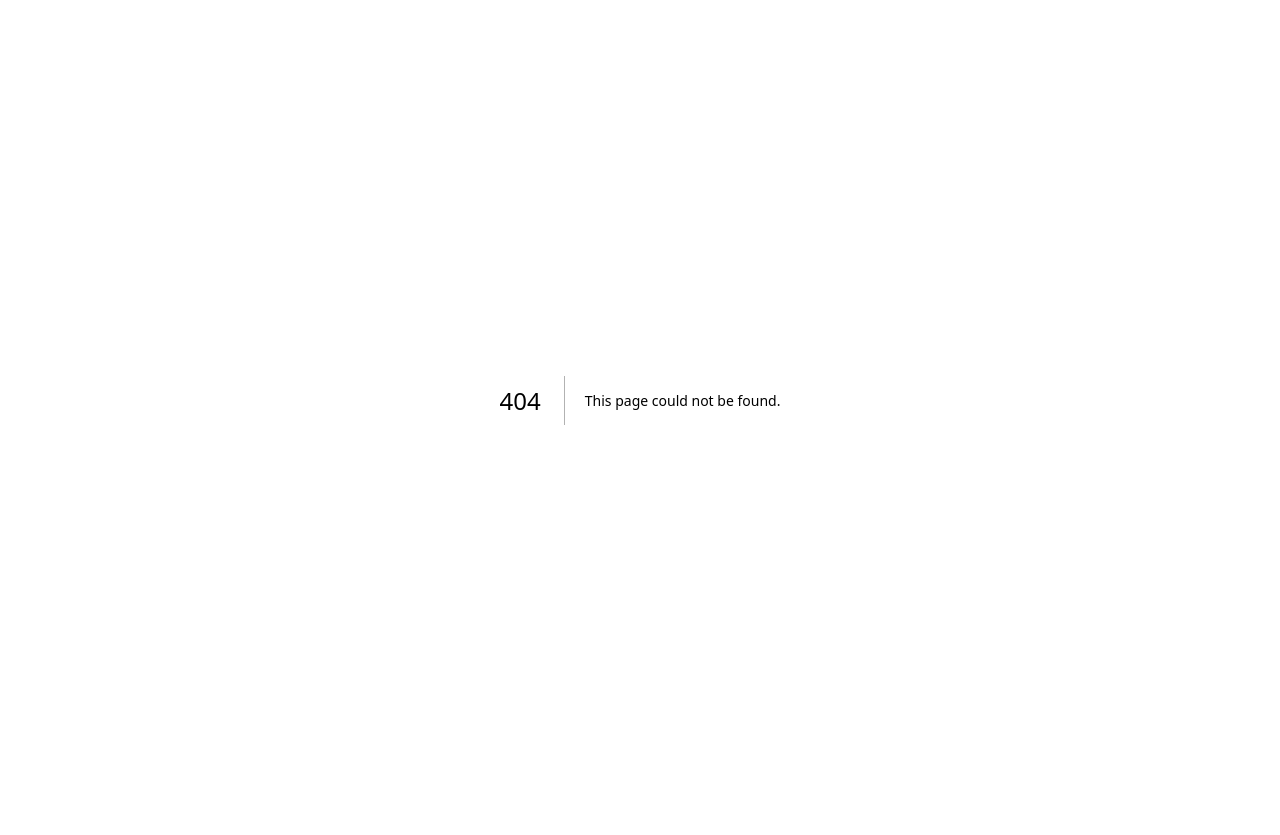
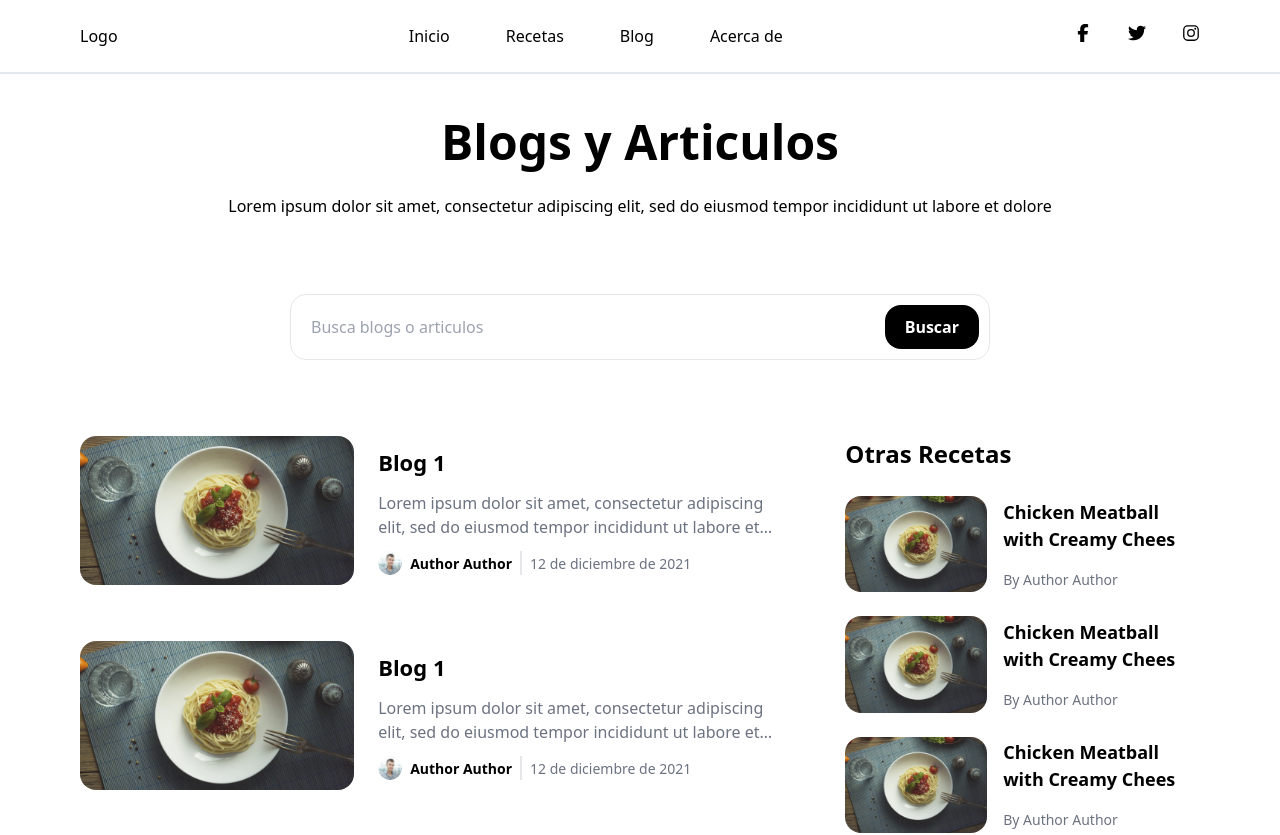
Before and after one commit to AbrahamOrtega/food-app, a Next.js app: page /blogs in a window 1280 px wide. Before the commit this address had no page. Shown: the top 835 px of the page. Before the commit the page ends 800 px from the top, so only its background shows below. Built offline with nearby package versions, Linux system fonts and the light colour scheme.

Commit message:
blogs list

```diff
--- a/components/Footer.tsx
+++ b/components/Footer.tsx
@@ -14,12 +14,12 @@ export default function Footer() {
               Lorem ipsum dolor sit amet, consectetuipisicing elit,
             </p>
           </div>
-          <ul className="flex w-full flex-raw justify-between text-[16px] font-medium lg:w-1/3">
+          <ul className="flex w-full flex-raw justify-between text-[14px] font-medium lg:w-1/3">
             <li>
               <Link href="/recipes">Recetas</Link>
             </li>
             <li>
-              <Link href="/blog">Blog</Link>
+              <Link href="/blogs">Blog</Link>
             </li>
             <li>
               <Link href="/contact">Contacto</Link>
--- a/components/Navbar.tsx
+++ b/components/Navbar.tsx
@@ -26,7 +26,7 @@ export default function Navbar() {
             <Link href={"/recipes"}>Recetas</Link>
           </li>
           <li>
-            <Link href={"/blog"}>Blog</Link>
+            <Link href={"/blogs"}>Blog</Link>
           </li>
           <li>
             <Link href={"/about"}>Acerca de</Link>
@@ -69,7 +69,7 @@ export default function Navbar() {
               <li className="w-full flex">
                 <Link
                   className="w-full flex justify-center py-[10px]"
-                  href={"/blog"}
+                  href={"/blogs"}
                 >
                   Blog
                 </Link>
--- /dev/null
+++ b/pages/blogs.tsx
@@ -0,0 +1,238 @@
+import Navbar from "@/components/Navbar";
+import Food from "../public/resources/Food.png";
+import Image from "next/image";
+import Author from "../public/resources/author.png";
+import { useState } from "react";
+import SubscribeSection from "@/components/SubscribeSection";
+import Footer from "@/components/Footer";
+
+const blogs = [
+  {
+    id: 1,
+    title: "Blog 1",
+    content:
+      "Lorem ipsum dolor sit amet, consectetur adipiscing elit, sed do eiusmod tempor incididunt ut labore et dolore magna aliqua.",
+    image: Food,
+    author: "Author Author",
+    date: "12 de diciembre de 2021",
+  },
+  {
+    id: 2,
+    title: "Blog 1",
+    content:
+      "Lorem ipsum dolor sit amet, consectetur adipiscing elit, sed do eiusmod tempor incididunt ut labore et dolore magna aliqua.",
+    image: Food,
+    author: "Author Author",
+    date: "12 de diciembre de 2021",
+  },
+  {
+    id: 3,
+    title: "Blog 1",
+    content:
+      "Lorem ipsum dolor sit amet, consectetur adipiscing elit, sed do eiusmod tempor incididunt ut labore et dolore magna aliqua.",
+    image: Food,
+    author: "Author Author",
+    date: "12 de diciembre de 2021",
+  },
+  {
+    id: 4,
+    title: "Blog 1",
+    content:
+      "Lorem ipsum dolor sit amet, consectetur adipiscing elit, sed do eiusmod tempor incididunt ut labore et dolore magna aliqua.",
+    image: Food,
+    author: "Author Author",
+    date: "12 de diciembre de 2021",
+  },
+  {
+    id: 5,
+    title: "Blog 1",
+    content:
+      "Lorem ipsum dolor sit amet, consectetur adipiscing elit, sed do eiusmod tempor incididunt ut labore et dolore magna aliqua.",
+    image: Food,
+    author: "Author Author",
+    date: "12 de diciembre de 2021",
+  },
+  {
+    id: 6,
+    title: "Blog 1",
+    content:
+      "Lorem ipsum dolor sit amet, consectetur adipiscing elit, sed do eiusmod tempor incididunt ut labore et dolore magna aliqua.",
+    image: Food,
+    author: "Author Author",
+    date: "12 de diciembre de 2021",
+  },
+];
+
+const recipesList = [
+  {
+    id: 1,
+    name: "Big and Juicy Wagyu Beef Cheeseburger",
+    img: Food,
+    author: "Author Author",
+    time: "30 Minutos",
+    type: "Snack",
+    fav: false,
+  },
+  {
+    id: 2,
+    name: "Big and Juicy Wagyu Beef Cheeseburger",
+    img: Food,
+    author: "Author Author",
+    time: "30 Minutos",
+    type: "Snack",
+    fav: false,
+  },
+  {
+    id: 3,
+    name: "Big and Juicy Wagyu Beef Cheeseburger",
+    img: Food,
+    author: "Author Author",
+    time: "30 Minutos",
+    type: "Snack",
+    fav: false,
+  },
+  {
+    id: 4,
+    name: "Big and Juicy Wagyu Beef Cheeseburger",
+    img: Food,
+    author: "Author Author",
+    time: "30 Minutos",
+    type: "Snack",
+    fav: false,
+  },
+];
+
+export default function Blogs() {
+  const [recipes, setRecipes] = useState(recipesList);
+  return (
+    <>
+      <Navbar />
+      <div className="w-full flex flex-col px-[20px] gap-y-[32px] md:gap-y-[56px] md:px-[40px] xl:px-[80px] lg:gap-y-[76px]">
+        <div className="flex flex-col text-center mt-[32px] gap-y-[16px]">
+          <h1 className="text-[24px] lg:text-[48px] font-semibold">
+            Blogs y Articulos
+          </h1>
+          <p>
+            Lorem ipsum dolor sit amet, consectetur adipiscing elit, sed do
+            eiusmod tempor incididunt ut labore et dolore
+          </p>
+        </div>
+
+        {/* Search bar */}
+        <div className="flex w-full justify-center">
+          <div className="flex w-full flex-row bg-white p-[10px] rounded-[16px] border max-w-[700px]">
+            <input
+              type="text"
+              placeholder="Busca blogs o articulos"
+              className="w-full p-[10px] text-[12px] lg:text-[16px] outline-none"
+            />
+            <button className="w-fit bg-black py-[10px] px-[20px] rounded-[16px]">
+              <p className="text-white text-[12px] lg:text-[16px] font-semibold">
+                Buscar
+              </p>
+            </button>
+          </div>
+        </div>
+
+        {/* Blogs */}
+        <div className="flex w-full flex-col lg:flex-row gap-y-[24px] lg:gap-x-[56px]">
+          <div className="flex w-full flex-col lg:w-2/3 gap-y-[24px] lg:gap-y-[56px]">
+            {blogs.map((blog) => (
+              <div
+                key={blog.id}
+                className="flex w-full gap-x-[12px] lg:gap-x-[24px]"
+              >
+                <div className="flex w-2/5 rounded-[16px] relative">
+                  <Image
+                    className="absolute h-full w-full object-cover rounded-[16px]"
+                    src={blog.image}
+                    alt="image"
+                  />
+                </div>
+
+                <div className="flex flex-col w-3/5 gap-y-[8px] lg:gap-y-[12px] my-[10px]">
+                  <h3 className="text-[16px] lg:text-[22px] font-semibold line-clamp-1">
+                    {blog.title}
+                  </h3>
+                  <p className="text-[12px] lg:text-[16px] text-gray-500 line-clamp-2">
+                    {blog.content}
+                  </p>
+                  <div className="flex flex-col gap-y-[4px] text-[12px] lg:text-[14px] text-gray-500 lg:flex-row lg:items-center lg:gap-x-[8px]">
+                    <div className="flex flex-row gap-x-[8px] items-center">
+                      <Image
+                        className="rounded-full w-[24px]"
+                        src={Author}
+                        alt="author"
+                      />
+                      <p className="font-semibold text-black">{blog.author}</p>
+                    </div>
+                    <div className="flex h-full w-[2px] bg-gray-200" />
+                    <p className="">{blog.date}</p>
+                  </div>
+                </div>
+              </div>
+            ))}
+          </div>
+          {/* Pagination mobile */}
+          <div className="flex lg:hidden w-full justify-center gap-x-[12px] text-[14px]">
+            <button className="w-fit bg-black text-white px-[16px] py-[8px] rounded-[10px]">
+              <p className="font-semibold">{"1"}</p>
+            </button>
+            <button className="w-fit text-black bg-white border px-[16px] py-[8px] rounded-[10px]">
+              <p className="font-semibold">{"2"}</p>
+            </button>
+            <button className="w-fit text-black bg-white border px-[16px] py-[8px] rounded-[10px]">
+              <p className="font-semibold">{"3"}</p>
+            </button>
+            <button className="w-fit text-black bg-white border px-[16px] py-[8px] rounded-[10px]">
+              <p className="font-semibold">{">"}</p>
+            </button>
+          </div>
+
+          {/* Other recipes */}
+          <div className="flex flex-col w-full lg:w-1/3 gap-y-[24px] mt-[16px] lg:mt-0">
+            <h3 className="font-semibold text-[24px]">Otras Recetas</h3>
+            {recipes.map((recipe) => (
+              <div
+                key={recipe.id}
+                className="flex w-full gap-x-[16px] items-center"
+              >
+                <Image
+                  src={recipe.img}
+                  alt="Recipe"
+                  className="w-2/5 rounded-[16px]"
+                />
+                <div className="flex flex-col gap-y-[8px] md:gap-y-[24px] lg:gap-y-[16px]">
+                  <h4 className="line-clamp-2 font-semibold text-[16px] md:text-[24px] lg:text-[18px]">
+                    Chicken Meatball with Creamy Chees
+                  </h4>
+                  <p className="font-medium text-gray-500 text-[12px] md:text-[20px] lg:text-[14px]">
+                    By Author Author
+                  </p>
+                </div>
+              </div>
+            ))}
+          </div>
+        </div>
+        {/* Pagination Desktop */}
+        <div className="lg:flex hidden w-full justify-center gap-x-[12px] text-[14px]">
+          <button className="w-fit bg-black text-white px-[16px] py-[8px] rounded-[10px]">
+            <p className="font-semibold">{"1"}</p>
+          </button>
+          <button className="w-fit text-black bg-white border px-[16px] py-[8px] rounded-[10px]">
+            <p className="font-semibold">{"2"}</p>
+          </button>
+          <button className="w-fit text-black bg-white border px-[16px] py-[8px] rounded-[10px]">
+            <p className="font-semibold">{"3"}</p>
+          </button>
+          <button className="w-fit text-black bg-white border px-[16px] py-[8px] rounded-[10px]">
+            <p className="font-semibold">{">"}</p>
+          </button>
+        </div>
+
+        <SubscribeSection />
+        <Footer />
+      </div>
+    </>
+  );
+}
```
